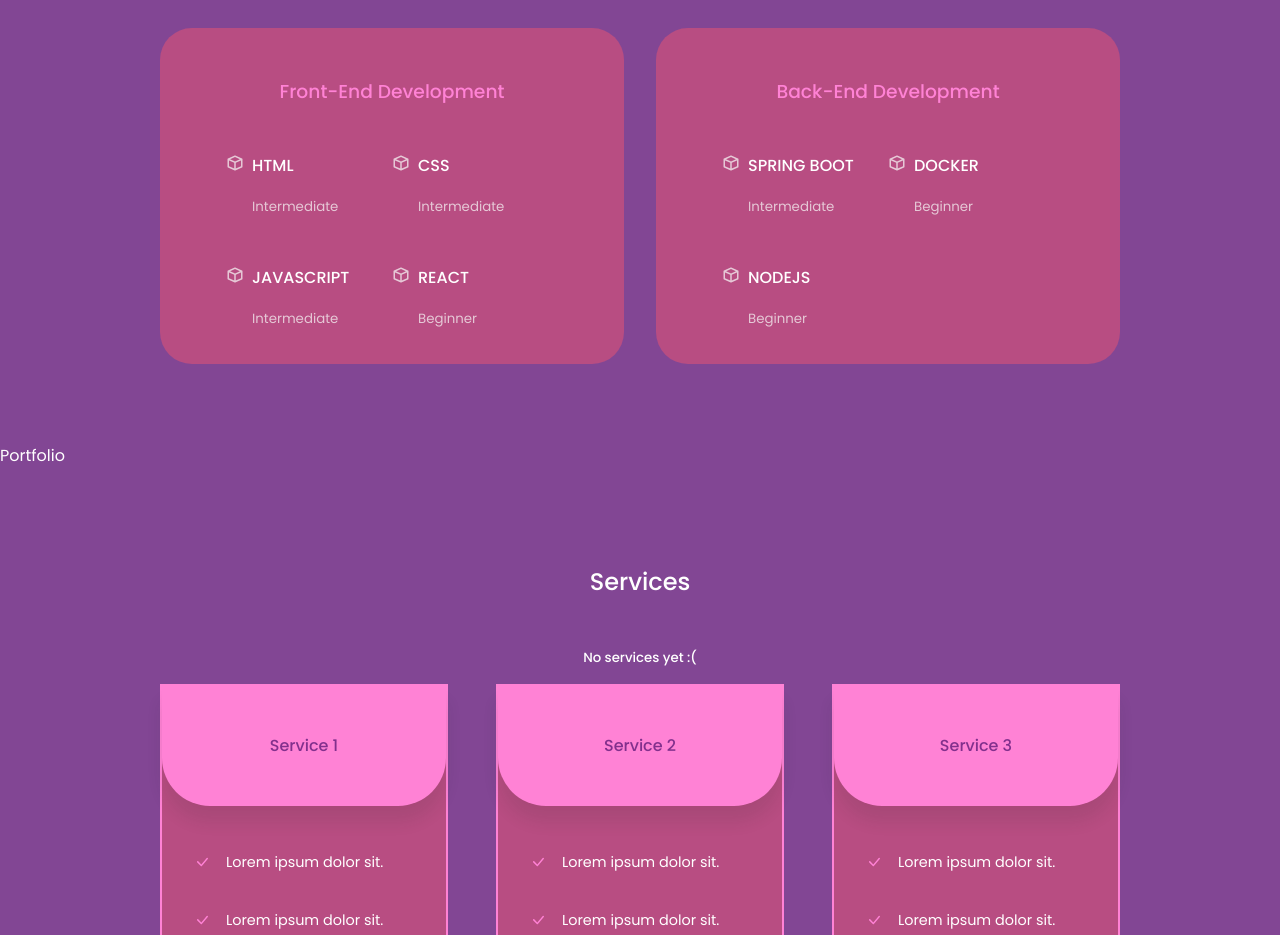
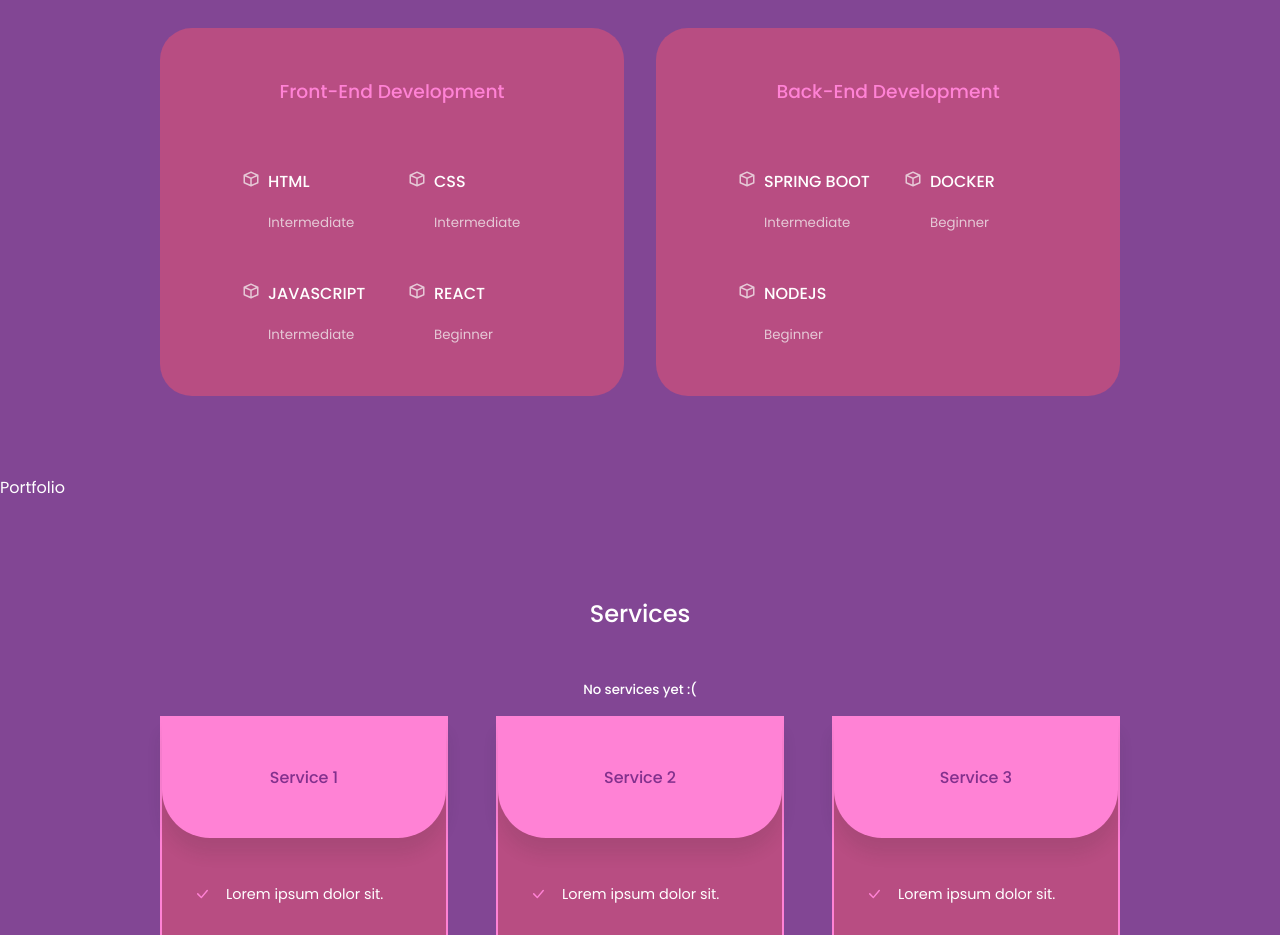
Before and after one commit to onbao165/portfolio-web-react, a React (Create React App) app: page / in a window 1280 px wide. Shown: the part 1320-2255 px from the top of the page. Built offline with nearby package versions, Linux system fonts and the light colour scheme.

Commit message:
fix experience responsive

```diff
--- a/src/components/Experience/experience.css
+++ b/src/components/Experience/experience.css
@@ -22,6 +22,8 @@
 .experience_content{
     display: grid;
     grid-template-columns: 1fr 1fr;
+    padding: 1rem;
+    column-gap: 2rem;
     row-gap: 2rem;
 }
 .experience_details{
```
